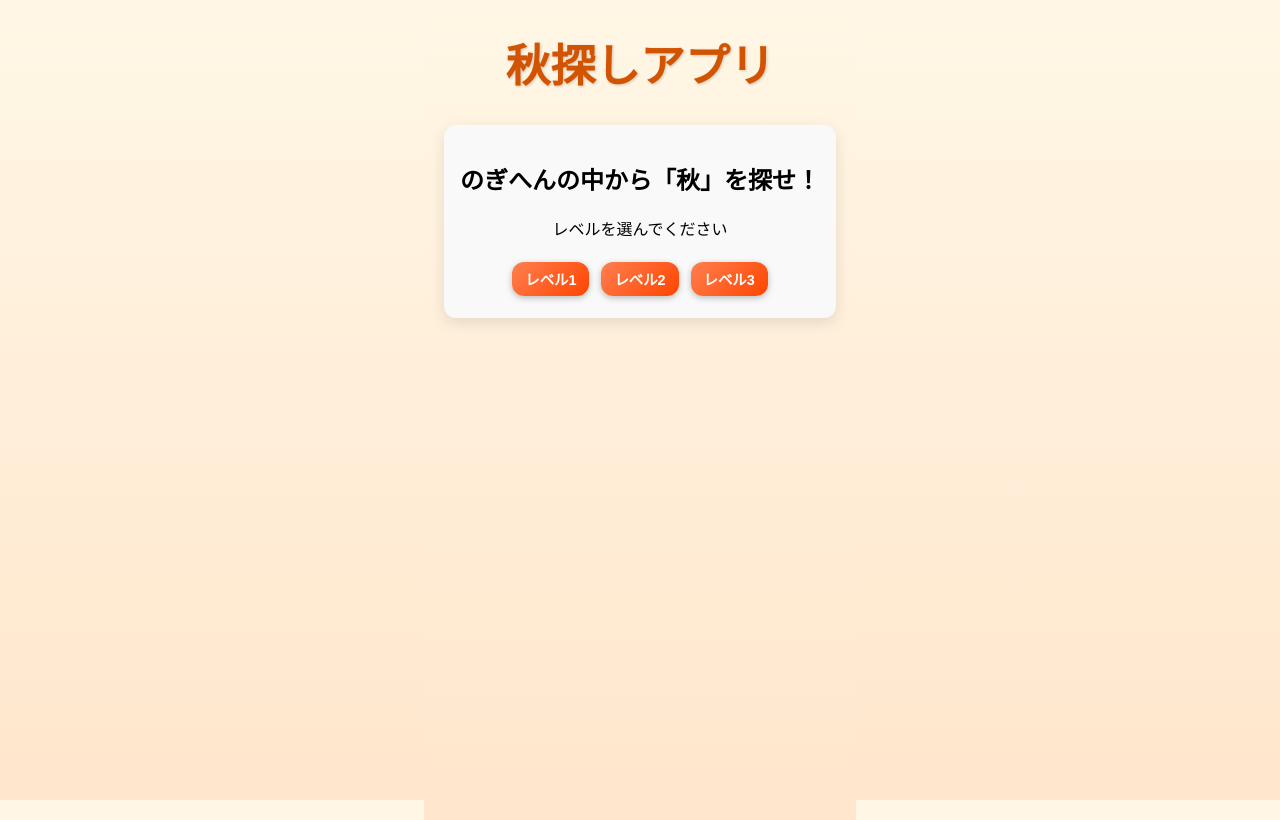
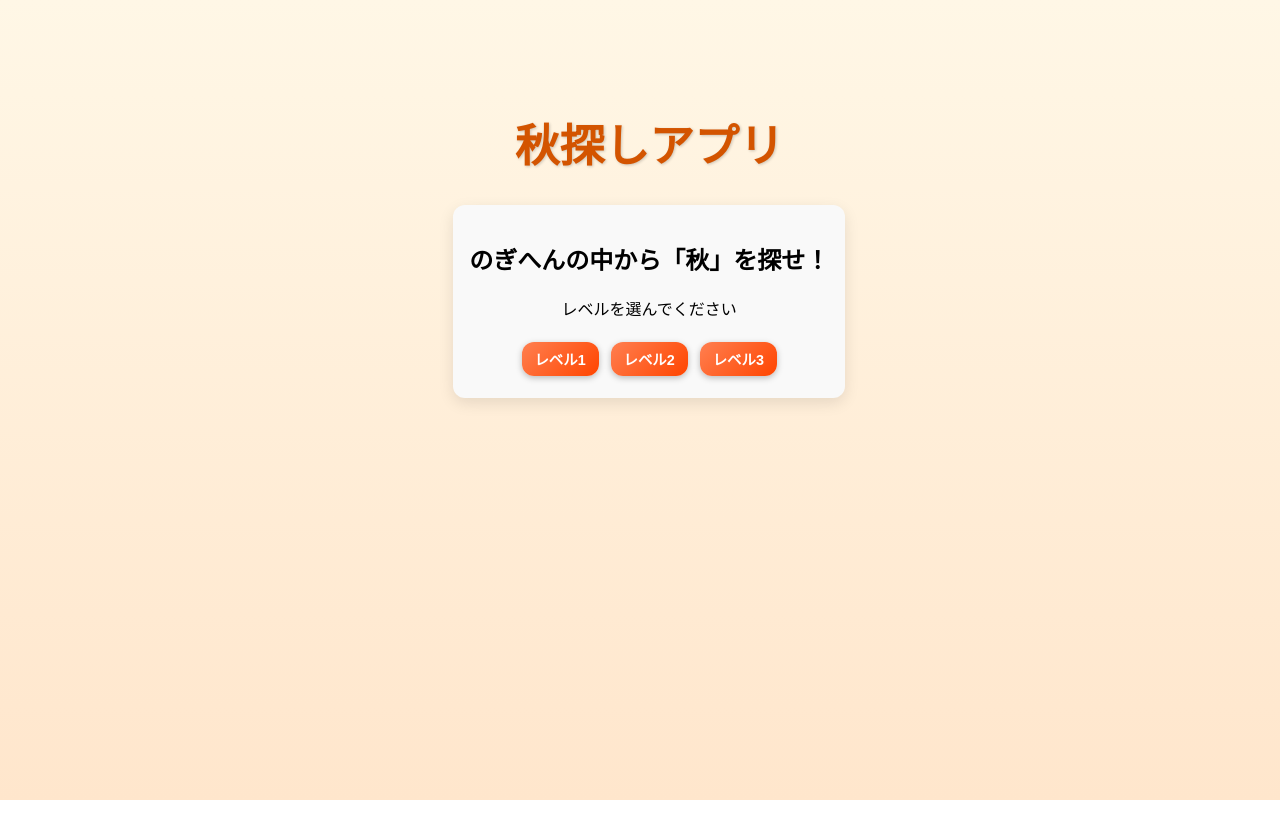
Before and after one commit to h-ichi/aki_finder_app, a React (Vite) app in the folder frontend/: page / in a window 1280 px wide. Built offline with nearby package versions, Linux system fonts and the light colour scheme.

Commit message:
css調整

```diff
--- a/frontend/src/App.css
+++ b/frontend/src/App.css
@@ -1,26 +1,34 @@
-/* 全体を画面中央に配置 */
+/* 全体を画面中央に配置 & 背景調整 */
 body, html {
-  margin: 0;
+  margin: 0;            /* 上下の余白をリセット */
   padding: 0;
   width: 100%;
-  height: 100%;
+  min-height: 100vh;    /* ビューポート全体をカバー */
   font-family: system-ui, sans-serif;
-  background: linear-gradient(to bottom, #fff7e6, #ffe6cc);
+
+  /* 背景グラデーション */
+  background: linear-gradient(to bottom, #fff7e6 0%, #ffe6cc 100%);
+  background-attachment: fixed; /* スクロールしても背景固定 */
+
   color: #000000;
   display: flex;
   justify-content: center;
   align-items: center;
+  box-sizing: border-box;
 }
 
-/* 全体背景とフォント */
+/* アプリコンテナ */
 .App {
-  min-height: 100vh;
-  background: linear-gradient(to bottom, #fff7e6, #ffe6cc);
-  font-family: "Yu Gothic", "Hiragino Maru Gothic Pro", sans-serif;
+  width: 95%;
+  max-width: 900px;
+  min-height: 80vh; /* 高さを少し抑えて上下余白を確保 */
+  border-radius: 12px;
+  padding: 20px;
   display: flex;
   flex-direction: column;
   align-items: center;
-  padding: 20px;
+  justify-content: flex-start;
+
 }
 
 /* アプリタイトル */
```
Also changed, not shown: 1 other file (tests, documents, lock files or other folders).
